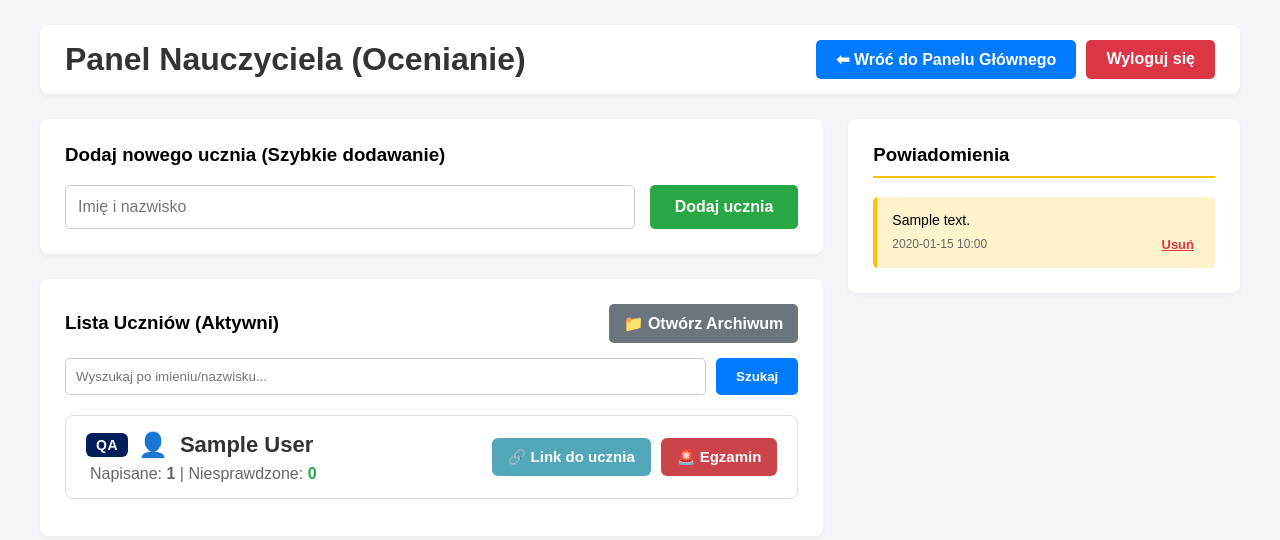
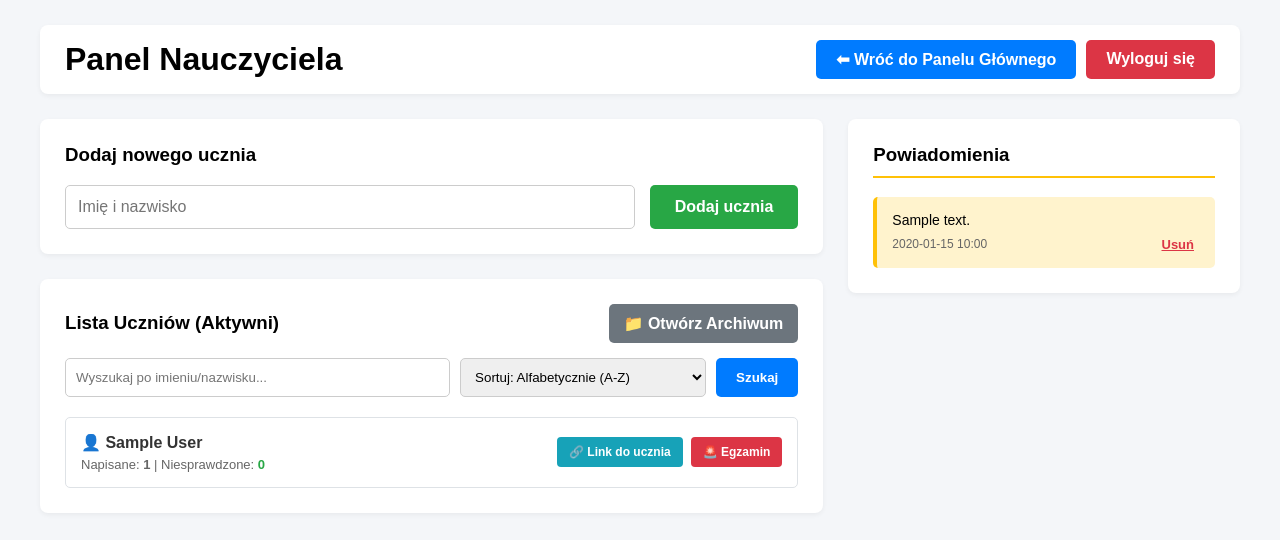
Before and after one commit to kubad0101-creator/rozprawki-app, a Flask app: page /admin in a window 1280 px wide. Shown: the top 540 px of the page. Run offline with Flask 3, Linux system fonts and the light colour scheme; the visitor is signed in with stand-in values (Sample User, id 1); tables that the repository leaves empty hold one stand-in row (values such as "Sample post").

Commit message:
Update admin.html

```diff
--- a/templates/admin.html
+++ b/templates/admin.html
@@ -2,53 +2,13 @@
 <html lang="pl">
 <head>
     <meta charset="UTF-8">
-    <title>Panel Administratora - Sprawdzanie Rozprawek</title>
+    <title>Panel Administratora</title>
     <style>
-        .student-card {
-            background: #ffffff;
-            border: 1px solid #e0e0e0;
-            border-radius: 8px;
-            padding: 15px 20px;
-            box-shadow: 0 2px 4px rgba(0,0,0,0.02);
-            display: flex;
-            justify-content: space-between;
-            align-items: center;
-            margin-bottom: 12px;
-            transition: transform 0.2s, box-shadow 0.2s;
+        @keyframes pulse {
+            0% { box-shadow: 0 0 0 0 rgba(220, 53, 69, 0.7); }
+            70% { box-shadow: 0 0 0 6px rgba(220, 53, 69, 0); }
+            100% { box-shadow: 0 0 0 0 rgba(220, 53, 69, 0); }
         }
-        .student-card:hover {
-            transform: translateY(-2px);
-            box-shadow: 0 4px 8px rgba(0,0,0,0.08);
-        }
-        .uni-badge-qa {
-            background-color: #001f5b; color: white; border-radius: 6px; padding: 4px 10px; font-weight: 800; font-size: 14px; letter-spacing: 0.5px;
-        }
-        .uni-badge-gbs {
-            background-color: #c8102e; color: white; border-radius: 6px; padding: 4px 10px; font-weight: 800; font-size: 14px; letter-spacing: 0.5px;
-        }
-        .uni-badge-other {
-            background-color: #6c757d; color: white; border-radius: 6px; padding: 4px 10px; font-weight: 800; font-size: 14px; letter-spacing: 0.5px;
-        }
-        .student-name {
-            font-size: 22px; font-weight: 800; color: #333; text-decoration: none; margin-left: 2px;
-        }
-        .student-name:hover {
-            text-decoration: underline;
-        }
-        .pending-badge {
-            background-color: #d9534f; color: white; border-radius: 20px; padding: 4px 12px; font-size: 13px; font-weight: 800; border: 3px solid #f2b8bc;
-        }
-        .stats-text {
-            font-size: 16px; color: #666; margin-top: 6px; margin-left: 4px;
-        }
-        .btn-link {
-            background-color: #52a8b9; color: white; border: none; border-radius: 6px; padding: 10px 16px; font-weight: bold; font-size: 15px; cursor: pointer; transition: 0.2s; display: flex; align-items: center; gap: 6px;
-        }
-        .btn-link:hover { background-color: #438f9e; }
-        .btn-exam {
-            background-color: #cc444b; color: white; border: none; border-radius: 6px; padding: 10px 16px; font-weight: bold; font-size: 15px; cursor: pointer; transition: 0.2s; display: flex; align-items: center; gap: 6px;
-        }
-        .btn-exam:hover { background-color: #b3393f; }
         .notif-link { color: inherit; text-decoration: none; }
         .notif-link:hover { text-decoration: underline; color: #0056b3; }
     </style>
@@ -56,7 +16,7 @@
 <body style="font-family: sans-serif; padding: 25px; max-width: 1200px; margin: auto; background: #f4f6f9;">
 
     <div style="display: flex; justify-content: space-between; align-items: center; margin-bottom: 25px; background: white; padding: 15px 25px; border-radius: 8px; box-shadow: 0 2px 5px rgba(0,0,0,0.05);">
-        <h1 style="margin: 0; color: #333;">Panel Nauczyciela (Ocenianie)</h1>
+        <h1 style="margin: 0;">Panel Nauczyciela</h1>
         <div style="display: flex; gap: 10px;">
             <a href="/panel" style="background: #007bff; color: white; padding: 10px 20px; text-decoration: none; border-radius: 5px; font-weight: bold;">⬅ Wróć do Panelu Głównego</a>
             <a href="/logout" style="background: #dc3545; color: white; padding: 10px 20px; text-decoration: none; border-radius: 5px; font-weight: bold;">Wyloguj się</a>
@@ -67,7 +27,7 @@
         <div style="flex: 2;">
 
             <div style="background: white; padding: 25px; border-radius: 8px; margin-bottom: 25px; box-shadow: 0 2px 5px rgba(0,0,0,0.05);">
-                <h3 style="margin-top: 0;">Dodaj nowego ucznia (Szybkie dodawanie)</h3>
+                <h3 style="margin-top: 0;">Dodaj nowego ucznia</h3>
                 <form method="POST" action="/admin" style="display: flex; gap: 15px;">
                     <input type="text" name="name" placeholder="Imię i nazwisko" required style="flex: 1; padding: 12px; border: 1px solid #ccc; border-radius: 5px; font-size: 16px;">
                     <button type="submit" style="background: #28a745; color: white; border: none; padding: 12px 25px; border-radius: 5px; cursor: pointer; font-weight: bold; font-size: 16px;">Dodaj ucznia</button>
@@ -81,15 +41,24 @@
                 </div>
 
                 <form method="GET" action="/admin" style="margin-bottom: 20px; display: flex; gap: 10px;">
-                    <input type="text" name="q" value="{{ search_query }}" placeholder="Wyszukaj po imieniu/nazwisku..." style="flex: 1; padding: 10px; border: 1px solid #ccc; border-radius: 5px;">
+                    <input type="text" name="q" value="{{ search_query }}" placeholder="Wyszukaj po imieniu/nazwisku..." style="flex: 2; padding: 10px; border: 1px solid #ccc; border-radius: 5px;">
+
+                    <select name="sort" onchange="this.form.submit()" style="flex: 1; padding: 10px; border: 1px solid #ccc; border-radius: 5px;">
+                        <option value="alpha" {% if sort_by == 'alpha' %}selected{% endif %}>Sortuj: Alfabetycznie (A-Z)</option>
+                        <option value="pending" {% if sort_by == 'pending' %}selected{% endif %}>Sortuj: Do sprawdzenia (Malejąco)</option>
+                    </select>
+
                     <button type="submit" style="background: #007bff; color: white; border: none; padding: 10px 20px; border-radius: 5px; cursor: pointer; font-weight: bold;">Szukaj</button>
                     {% if search_query %}
                         <a href="/admin" style="padding: 10px 20px; background: #e2e3e5; color: black; text-decoration: none; border-radius: 5px; font-weight: bold;">Wyczyść</a>
                     {% endif %}
                 </form>
 
-                <div style="display: flex; flex-direction: column;">
+                <div style="display: flex; flex-direction: column; gap: 12px;">
                     {% for student in active_students %}
+                        <div style="display: flex; justify-content: space-between; align-items: center; padding: 15px; background: {% if loop.index % 2 == 0 %}#f8f9fa{% else %}#ffffff{% endif %}; border: 1px solid #dee2e6; border-radius: 5px;">
+                            <div style="flex: 1;">
+
                                 {% set counts = namespace(completed=0, pending=0) %}
                                 {% for essay in student.essays %}
                                     {% if essay.is_completed %}
@@ -100,40 +69,24 @@
                                     {% endif %}
                                 {% endfor %}
 
-                        <div class="student-card">
-                            <div style="display: flex; flex-direction: column;">
-                                <div style="display: flex; align-items: center; gap: 10px;">
-
-                                    {% if student.university %}
-                                        {% if 'QA' in student.university.name %}
-                                            <span class="uni-badge-qa">QA</span>
-                                        {% elif 'GBS' in student.university.name %}
-                                            <span class="uni-badge-gbs">GBS</span>
-                                        {% else %}
-                                            <span class="uni-badge-other">{{ student.university.name }}</span>
-                                        {% endif %}
-                                    {% endif %}
-
-                                    <span style="font-size: 24px; color: #8ba1b2;">👤</span>
-                                    <a href="/admin/student/{{ student.id }}" class="student-name">
-                                        {{ student.name }}
-                                    </a>
-
+                                <a href="/admin/student/{{ student.id }}" style="text-decoration: none; color: #333; font-weight: bold; font-size: 16px; display: flex; align-items: center; margin-bottom: 5px;">
+                                    👤 {{ student.name }}
                                     {% if counts.pending > 0 %}
-                                        <span class="pending-badge">
+                                        <span style="background: #dc3545; color: white; padding: 3px 8px; border-radius: 12px; font-size: 11px; font-weight: bold; margin-left: 10px; animation: pulse 1.5s infinite;">
                                             {{ counts.pending }} DO SPRAWDZENIA
                                         </span>
                                     {% endif %}
-                                </div>
+                                </a>
 
-                                <div class="stats-text">
-                                    Napisane: <strong>{{ counts.completed }}</strong> | Niesprawdzone: <strong style="color: {% if counts.pending > 0 %}#d9534f{% else %}#28a745{% endif %};">{{ counts.pending }}</strong>
+                                <div style="font-size: 13px; color: #666;">
+                                    Napisane: <strong>{{ counts.completed }}</strong> |
+                                    Niesprawdzone: <strong style="color: {% if counts.pending > 0 %}#dc3545{% else %}#28a745{% endif %};">{{ counts.pending }}</strong>
                                 </div>
                             </div>
 
-                            <div style="display: flex; gap: 10px;">
-                                <button onclick="copyLink('https://{{ request.host }}/student/{{ student.url_slug }}')" class="btn-link">🔗 Link do ucznia</button>
-                                <button onclick="copyLink('https://{{ request.host }}/exam/{{ student.url_slug }}')" class="btn-exam">🚨 Egzamin</button>
+                            <div style="display: flex; gap: 8px;">
+                                <button onclick="copyLink('https://{{ request.host }}/student/{{ student.url_slug }}')" style="background: #17a2b8; color: white; border: none; padding: 8px 12px; border-radius: 4px; cursor: pointer; font-size: 12px; font-weight: bold;">🔗 Link do ucznia</button>
+                                <button onclick="copyLink('https://{{ request.host }}/exam/{{ student.url_slug }}')" style="background: #dc3545; color: white; border: none; padding: 8px 12px; border-radius: 4px; cursor: pointer; font-size: 12px; font-weight: bold;">🚨 Egzamin</button>
                             </div>
                         </div>
                     {% else %}
```
Lines whose indentation alone changed are shown as unchanged.
